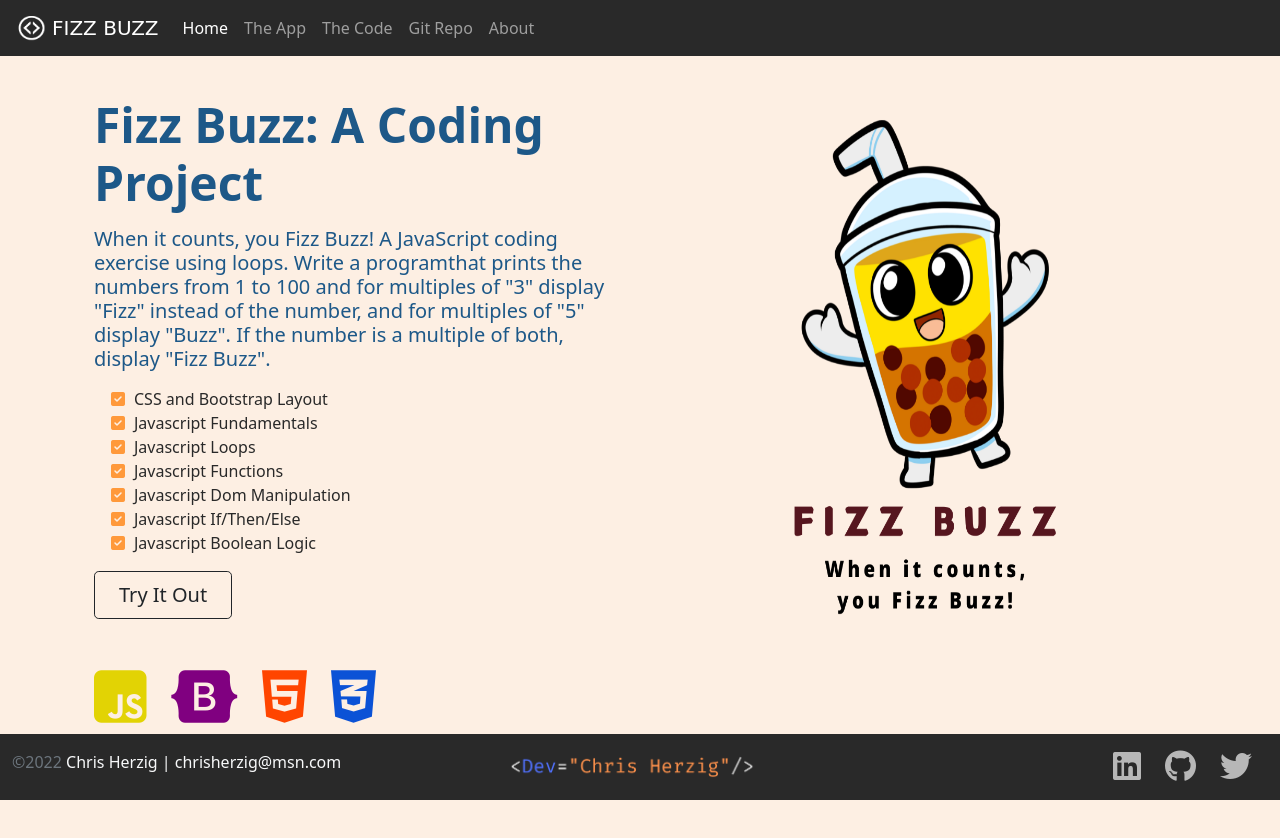
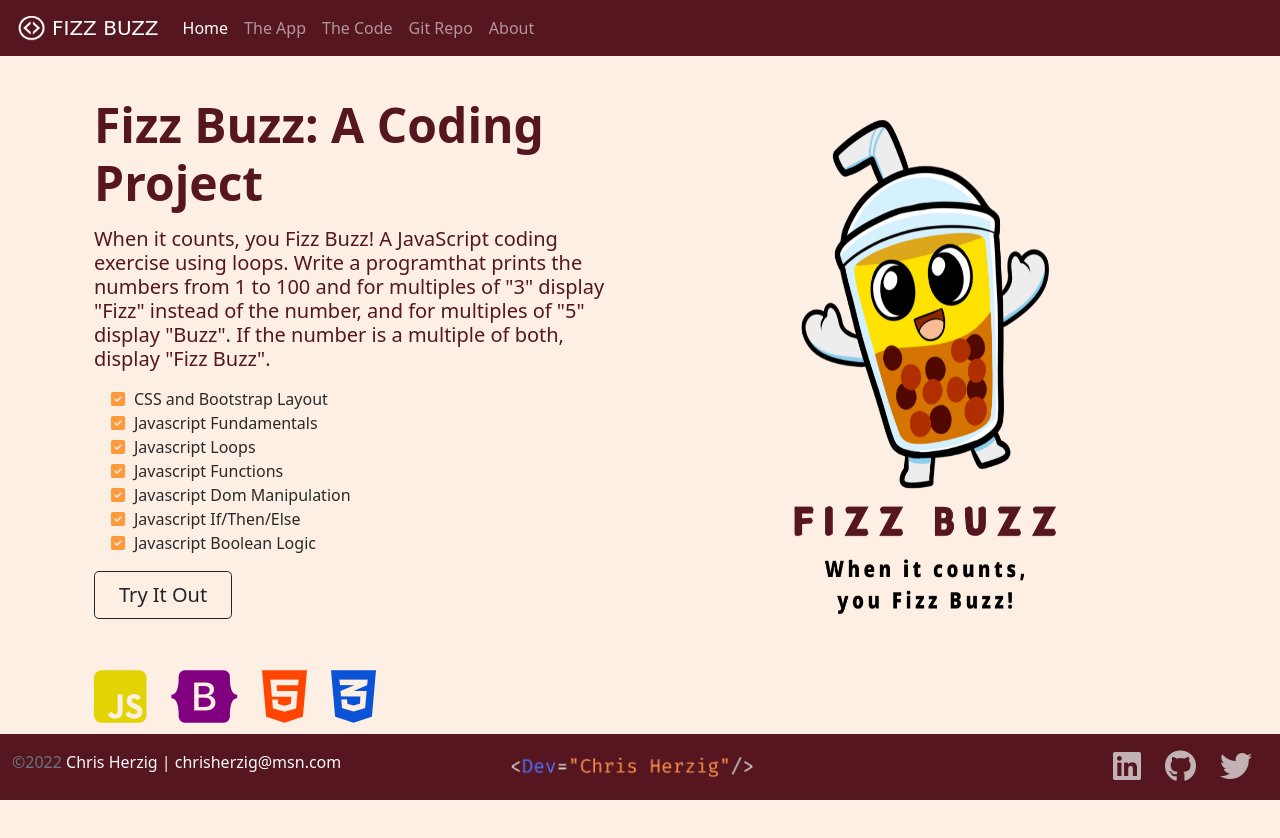
Before and after one commit to ScientistZero/FizzBuzz, a plain HTML site: page index.html in a window 1280 px wide. Drawn offline with nearby package versions, Linux system fonts and the light colour scheme.

Commit message:
Img adjustments

```diff
--- a/css/site.css
+++ b/css/site.css
@@ -1,5 +1,5 @@
 :root {
-    --primary-color: #1d5888;
+    --primary-color: #56161f;
     --secondary-color: #ff993b;
     --dark-color: #292929;
     --white-color: #e7e7e7;
@@ -24,13 +24,13 @@ body {
 }
 
 nav {
-    background-color: var(--dark-color);
+    background-color: var(--primary-color);
 
 }
 
 
 footer {
-    background-color: var(--dark-color);
+    background-color: var(--primary-color);
 
 }
 
--- a/index.html
+++ b/index.html
@@ -83,7 +83,7 @@
                     </h5>
                 </div>
                 <div class="col d-flex justify-content-center">
-                    <img src="img/Brown Bubble Tea Drink Logo - Logos.png" class="img-fluid center-block d-block" alt="App Logo" height="1000p" width="1000p">
+                    <img src="img/Brown Bubble Tea Drink Logo - Logos.png" class="img-fluid center-block d-block" alt="App Logo">
                 </div>
             </div>
         </div>
```
